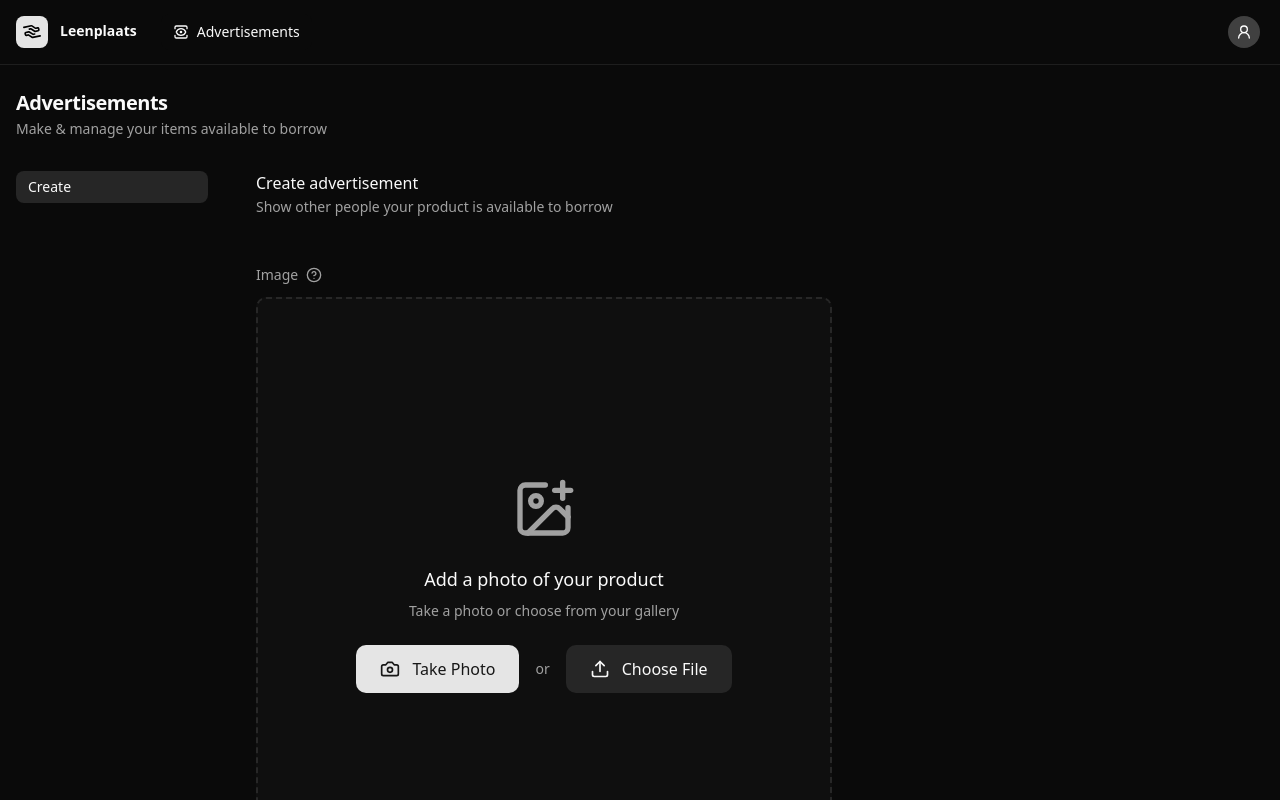
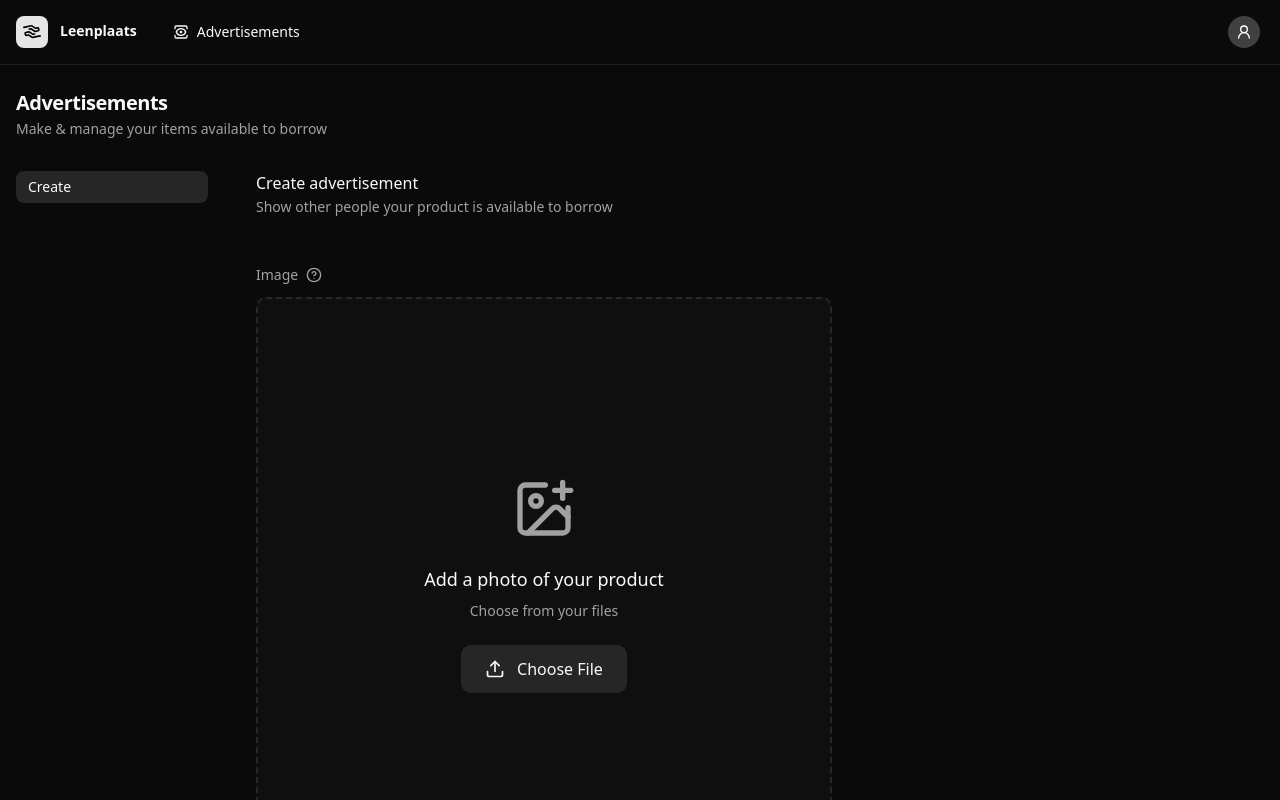
Before and after one commit to FilterdWater/w5-leenplaats, a React (Vite) app in the folder frontend/: page /advertisements/create in a window 1280 px wide. Shown: the top 800 px of the page. Built offline with nearby package versions, Linux system fonts and the light colour scheme.

Commit message:
Slight image-upload.tsx improvements
The file upload caused the input errors to activate

```diff
--- a/frontend/src/js/components/image-upload.tsx
+++ b/frontend/src/js/components/image-upload.tsx
@@ -37,15 +37,21 @@ export const ImageUpload = ({ onImageSelect }: ImageUploadProps) => {
     }
   };
 
-  const openFileSystem = () => {
+  const openFileSystem = (e: React.MouseEvent) => {
+    e.preventDefault(); // Prevent any form submission
+    e.stopPropagation(); // Stop event bubbling
     fileInputRef.current?.click();
   };
 
-  const openCamera = () => {
+  const openCamera = (e: React.MouseEvent) => {
+    e.preventDefault(); // Prevent any form submission
+    e.stopPropagation(); // Stop event bubbling
     cameraInputRef.current?.click();
   };
 
-  const removeImage = () => {
+  const removeImage = (e: React.MouseEvent) => {
+    e.preventDefault(); // Prevent any form submission
+    e.stopPropagation(); // Stop event bubbling
     setSelectedImage(null);
     setImagePreview(null);
     if (fileInputRef.current) fileInputRef.current.value = "";
@@ -66,8 +72,9 @@ export const ImageUpload = ({ onImageSelect }: ImageUploadProps) => {
               alt="Selected product"
               className="w-full h-full object-cover"
             />
-            <div className="absolute inset-0 bg-black/0 hover:bg-black/20 transition-all duration-200 flex items-center justify-center opacity-0 hover:opacity-100">
+            <div className="absolute inset-0 bg-black/20 md:bg-black/0 md:hover:bg-black/20 transition-all duration-200 flex items-center justify-center md:opacity-0 md:hover:opacity-100">
               <button
+                type="button"
                 onClick={removeImage}
                 className="bg-destructive hover:bg-destructive/90 text-destructive-foreground p-3 rounded-full transition-colors shadow-lg"
                 aria-label="Remove image"
@@ -79,6 +86,7 @@ export const ImageUpload = ({ onImageSelect }: ImageUploadProps) => {
             {/* Replace button in corner */}
             <div className="absolute top-4 right-4">
               <button
+                type="button"
                 onClick={openCamera}
                 className="bg-background/90 hover:bg-background text-foreground p-2 rounded-full transition-colors shadow-lg border border-border"
                 aria-label="Take new photo"
@@ -95,23 +103,30 @@ export const ImageUpload = ({ onImageSelect }: ImageUploadProps) => {
               <p className="text-lg font-medium text-foreground">
                 Add a photo of your product
               </p>
-              <p className="text-sm text-muted-foreground">
+              <p className="text-sm block md:hidden text-muted-foreground">
                 Take a photo or choose from your gallery
+              </p>
+              <p className="text-sm hidden md:block text-muted-foreground">
+                Choose from your files
               </p>
             </div>
 
             <div className="flex flex-col sm:flex-row items-center justify-center gap-4 w-full max-w-sm">
               <button
+                type="button"
                 onClick={openCamera}
-                className="flex items-center justify-center gap-3 px-6 py-3 bg-primary text-primary-foreground rounded-[var(--radius)] hover:bg-primary/90 transition-colors w-full sm:w-auto font-medium"
+                className="flex md:hidden items-center justify-center gap-3 px-6 py-3 bg-primary text-primary-foreground rounded-[var(--radius)] hover:bg-primary/90 transition-colors w-full sm:w-auto font-medium"
               >
                 <Camera size={20} />
                 Take Photo
               </button>
 
-              <div className="text-muted-foreground text-sm">or</div>
+              <div className="text-muted-foreground text-sm block sm:hidden">
+                or
+              </div>
 
               <button
+                type="button"
                 onClick={openFileSystem}
                 className="flex items-center justify-center gap-3 px-6 py-3 bg-secondary text-secondary-foreground rounded-[var(--radius)] hover:bg-secondary/80 transition-colors w-full sm:w-auto font-medium"
               >
```
